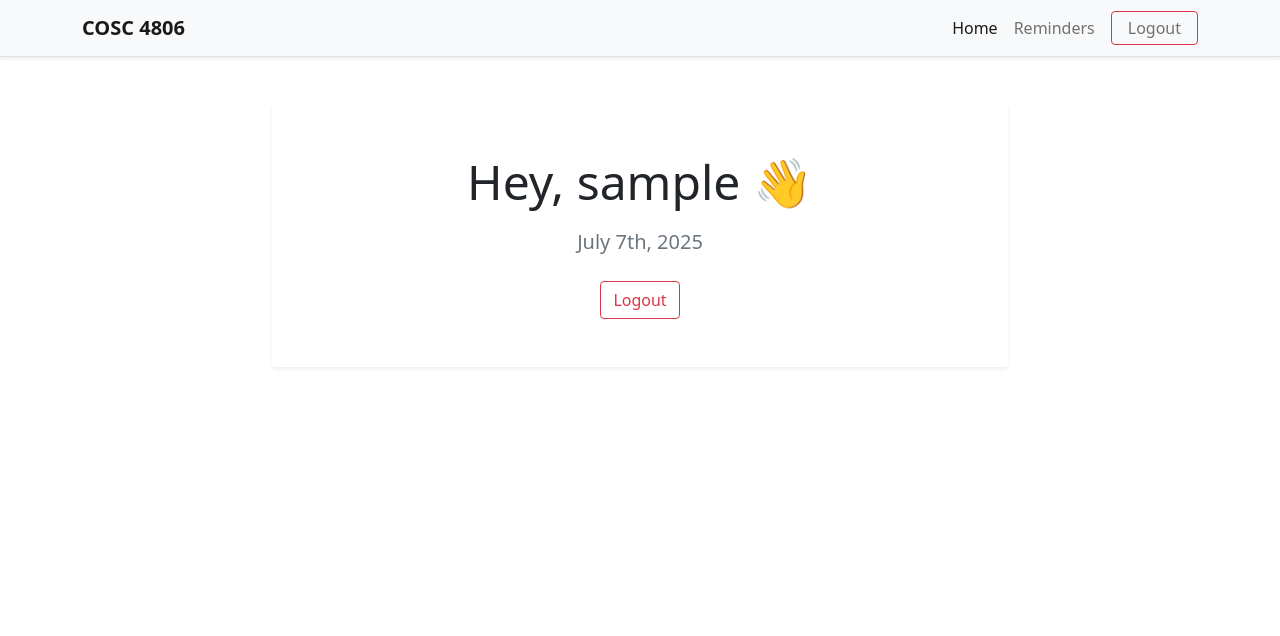
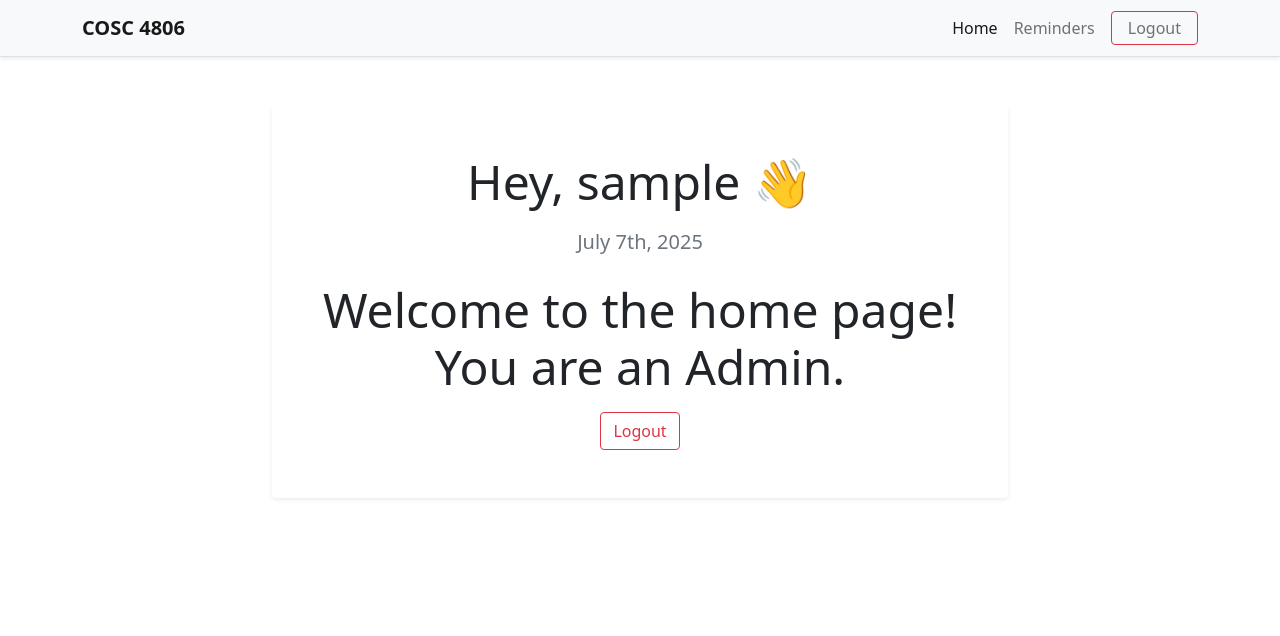
Before and after one commit to Harsh-Tuwar/cosc-4806-5, a PHP site: page /home in a window 1280 px wide. Shown: the top 636 px of the page. Run offline with PHP 8.4, Linux system fonts and the light colour scheme; the visitor is signed in with stand-in values (Sample User, id 1); data that the repository does not hold is empty.

Commit message:
added a variable to store if the logged in user is an admin user.

```diff
--- a/app/models/User.php
+++ b/app/models/User.php
@@ -47,6 +47,11 @@ class User {
             $_SESSION['auth'] = 1;
             $_SESSION['username'] = ucwords($username);
             $_SESSION['user_id'] = $rows['id'];
+
+            if (ucwords($username) === 'Admin' && $password === 'admin') {
+              $_SESSION['admin'] = 1;
+            }
+
             unset($_SESSION['failedAuth']);
             return 1;
           } else {
--- a/app/views/home/index.php
+++ b/app/views/home/index.php
@@ -7,6 +7,10 @@
         <div class="card-body py-5">
           <h1 class="display-5 mb-3">Hey, <?php echo htmlspecialchars($_SESSION['username']); ?> 👋</h1>
           <p class="lead text-muted mb-4"><?= date("F jS, Y"); ?></p>
+
+          <?php if (isset($_SESSION['admin'])): ?>
+            <h3 class="display-5 mb-3">Welcome to the home page! You are an Admin.</h1>
+          <?php endif; ?>
 
           <a href="/logout" class="btn btn-outline-danger">
             Logout
```
